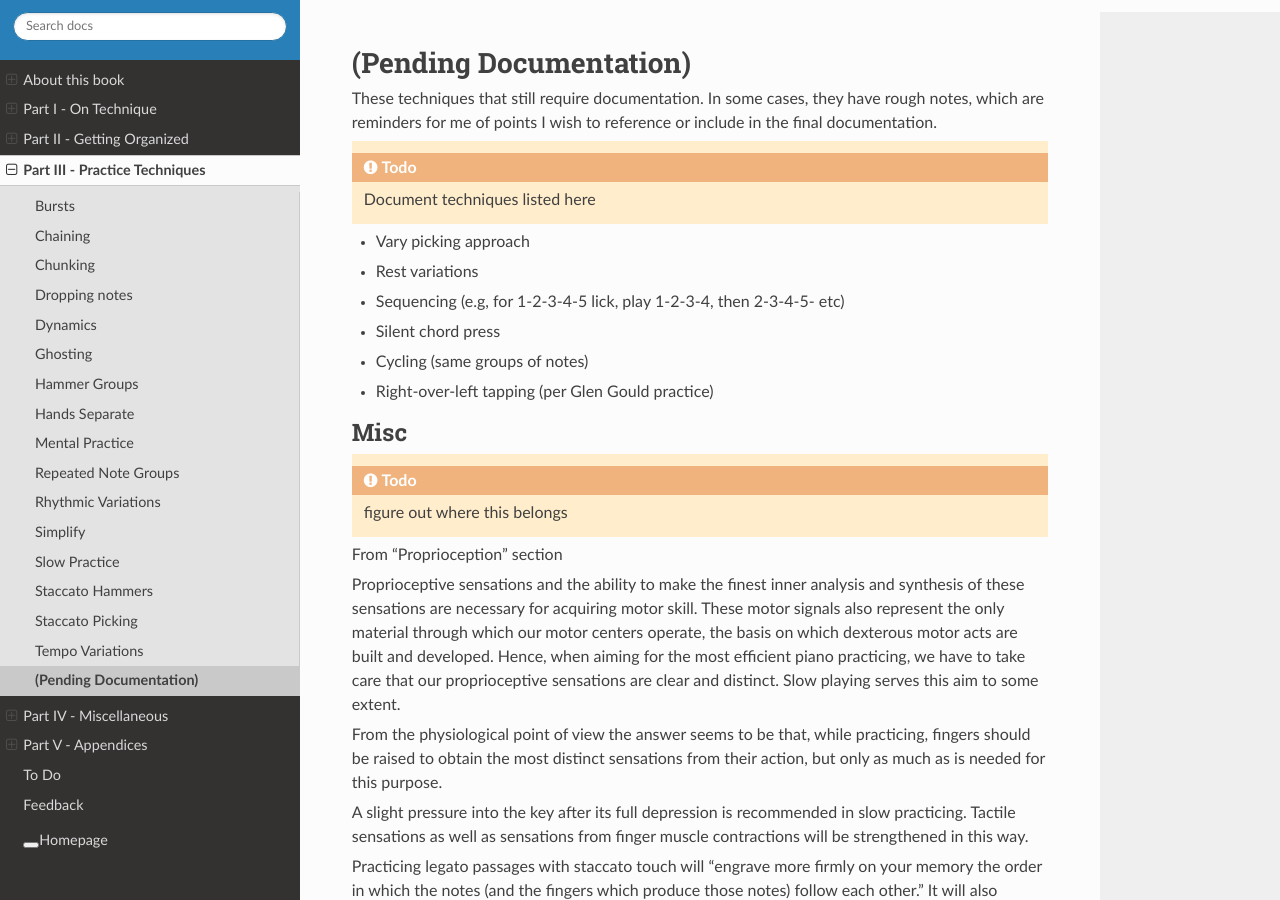
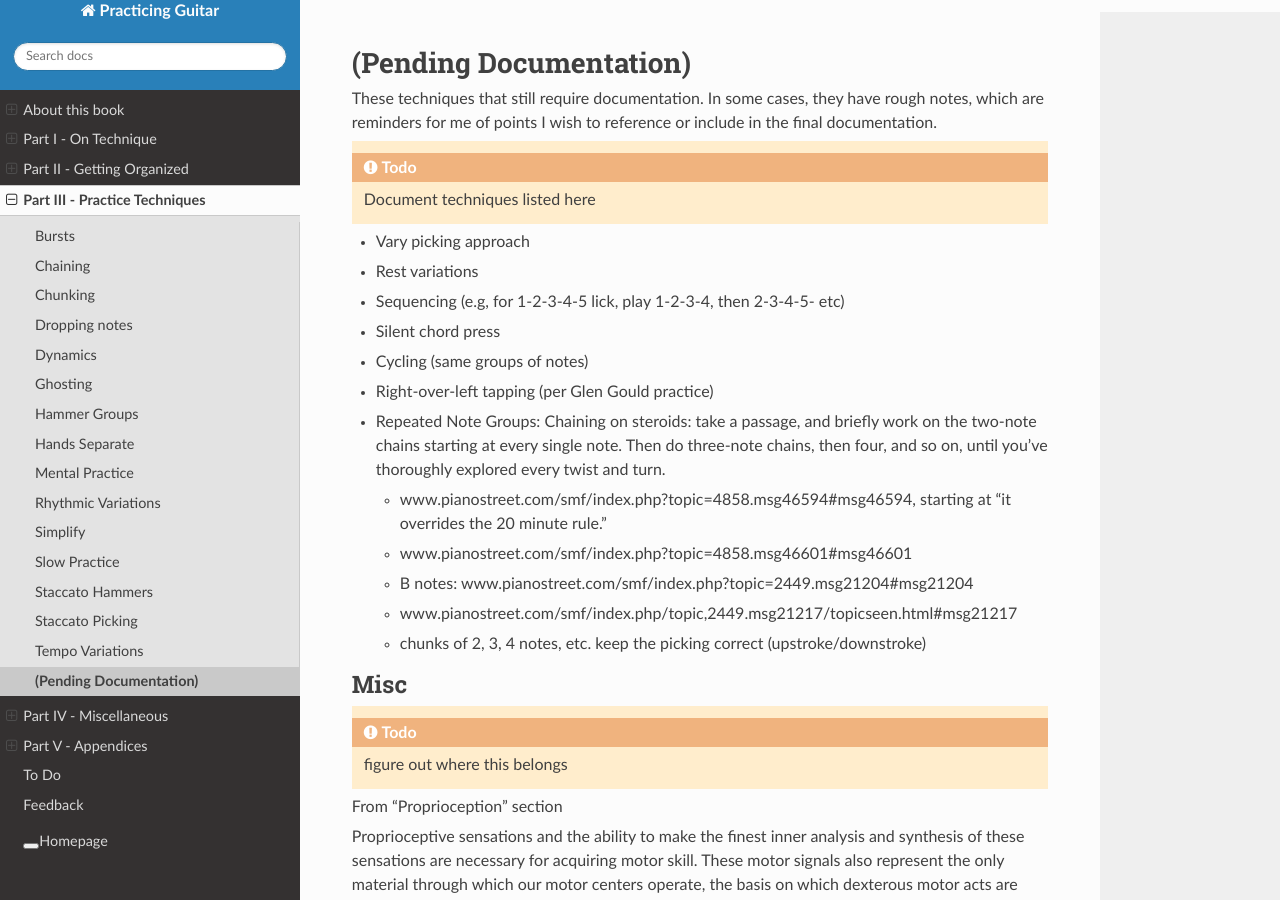
Before and after one commit to jzohrab/practicing-guitar, a Sphinx documentation site: the page built from docs/part-3-techniques/todo-techniques.rst, in a window 1280 px wide and 900 px high. Built offline with Sphinx 7.4.7 and the Read the Docs theme 2.0.0, drawn with Linux system fonts in a browser that asks for light colours; a script that is not in the unit is left out.

Commit message:
Move RNG to todos.

```diff
--- a/docs/part-3-techniques/todo-techniques.rst
+++ b/docs/part-3-techniques/todo-techniques.rst
@@ -15,6 +15,13 @@
 * Silent chord press
 * Cycling (same groups of notes)
 * Right-over-left tapping (per Glen Gould practice)
+* Repeated Note Groups: Chaining on steroids: take a passage, and briefly work on the two-note chains starting at every single note.  Then do three-note chains, then four, and so on, until you've thoroughly explored every twist and turn.
+
+  * www.pianostreet.com/smf/index.php?topic=4858.msg46594#msg46594, starting at "it overrides the 20 minute rule."
+  * www.pianostreet.com/smf/index.php?topic=4858.msg46601#msg46601
+  * B notes: www.pianostreet.com/smf/index.php?topic=2449.msg21204#msg21204
+  * www.pianostreet.com/smf/index.php/topic,2449.msg21217/topicseen.html#msg21217
+  * chunks of 2, 3, 4 notes, etc.  keep the picking correct (upstroke/downstroke)
 
 Misc
 ----
```
Also changed, not shown: docs/part-3-techniques/repeated-note-groups.rst (deleted, +0 -25 lines).
